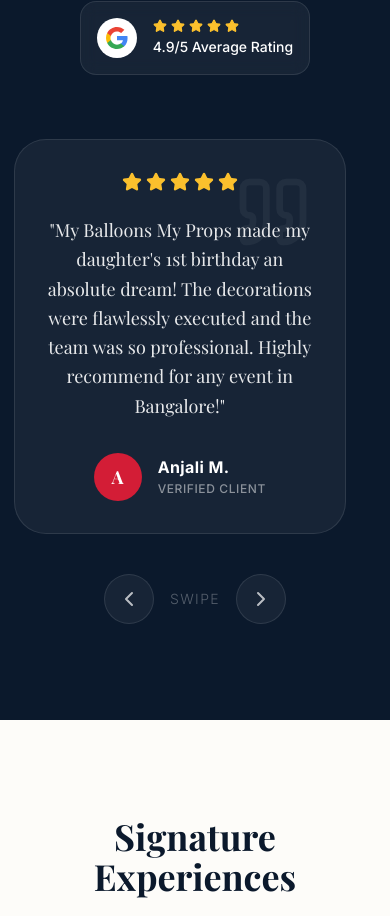
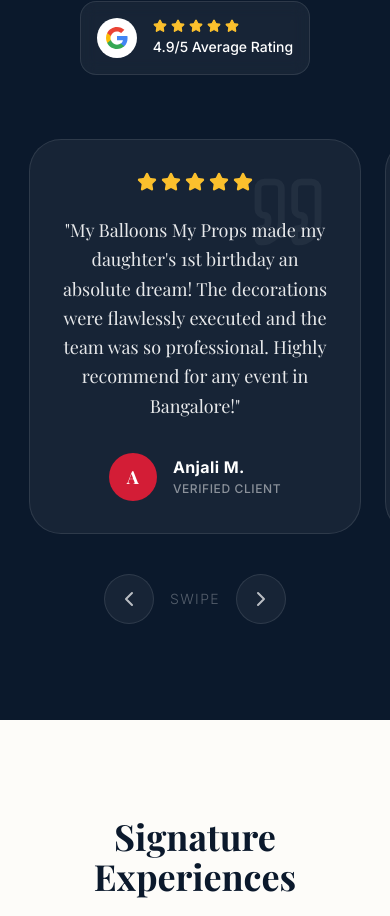
Before and after one commit to Sonikak004/myballons, a Next.js app: page / in a window 390 px wide. Shown: the part 4871-5787 px from the top of the page. Built offline with nearby package versions, Linux system fonts and the light colour scheme; a web font is replaced by a local one.

Commit message:
Perfectly center the review cards in the mobile viewport using precise w-screen and 7.5vw padding math

```diff
--- a/src/components/Testimonials.tsx
+++ b/src/components/Testimonials.tsx
@@ -88,7 +88,7 @@ export default function Testimonials() {
 
           {/* Right: Scrolling Review Cards */}
           <div className="lg:w-2/3 w-full">
-            <div ref={scrollRef} className="flex flex-row lg:flex-col overflow-x-auto lg:overflow-visible gap-6 lg:gap-12 pb-4 lg:pb-0 snap-x snap-mandatory [scrollbar-width:none] [&::-webkit-scrollbar]:hidden w-[calc(100vw-2rem)] md:w-full -mx-4 px-4 md:mx-0 md:px-0">
+            <div ref={scrollRef} className="flex flex-row lg:flex-col overflow-x-auto lg:overflow-visible gap-6 lg:gap-12 pb-4 lg:pb-0 snap-x snap-mandatory [scrollbar-width:none] [&::-webkit-scrollbar]:hidden w-screen -mx-4 px-[7.5vw] md:w-full md:mx-0 md:px-0">
               {testimonials.map((review, idx) => (
                 <motion.div
                   key={review.id}
```
